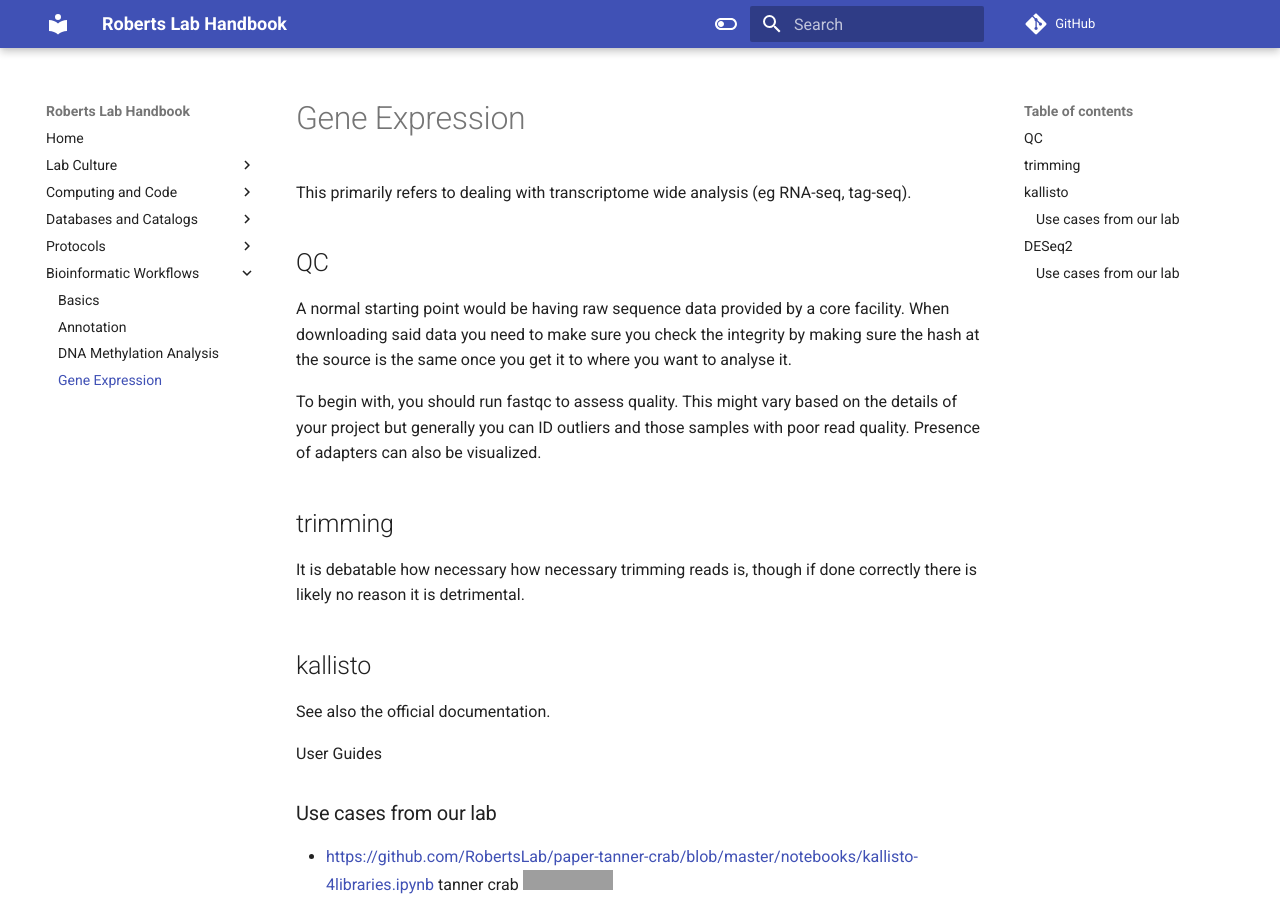
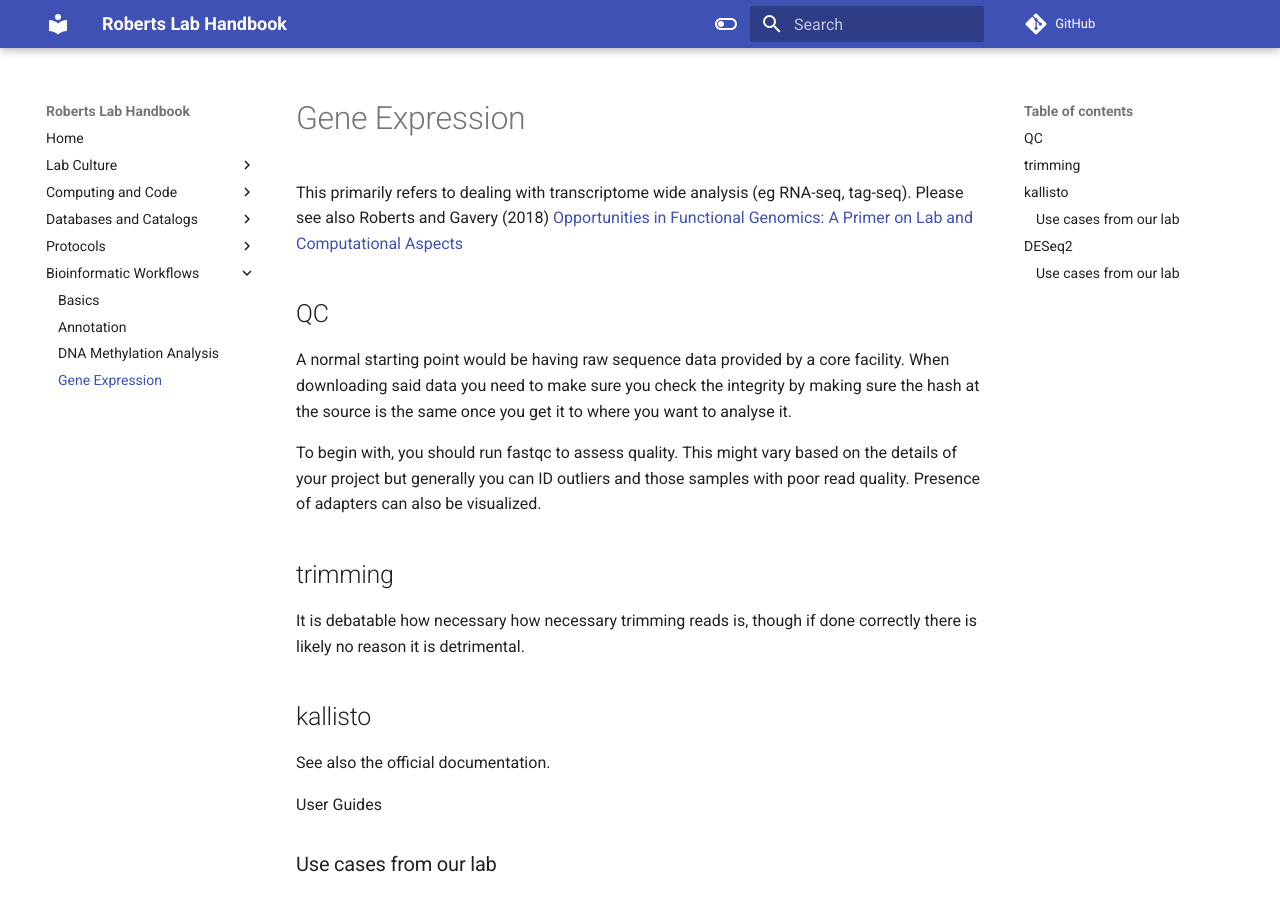
Before and after one commit to RobertsLab/resources, an MkDocs documentation site: the page built from docs/bio-Gene-expression.md, in a window 1280 px wide and 900 px high. Built offline with MkDocs 1.6.1 and Material for MkDocs 9.7.7, drawn with Linux system fonts in a browser that asks for light colours; comment, search, counter and statistics services are not loaded; grey boxes are pictures that could not be loaded.

Commit message:
Update bio-Gene-expression.md

```diff
--- a/docs/bio-Gene-expression.md
+++ b/docs/bio-Gene-expression.md
@@ -1,4 +1,4 @@
-This primarily refers to dealing with transcriptome wide analysis (eg RNA-seq, tag-seq).
+This primarily refers to dealing with transcriptome wide analysis (eg RNA-seq, tag-seq). Please see also Roberts and Gavery (2018) [Opportunities in Functional Genomics: A Primer on Lab and Computational Aspects](http://eagle.fish.washington.edu/whale/pub/jsr37309_1r8rd0.pdf)
 
 ## QC
 A normal starting point would be having raw sequence data provided by a core facility. When downloading said data you need to make sure you check the integrity by making sure the hash at the source is the same once you get it to where you want to analyse it.
```
